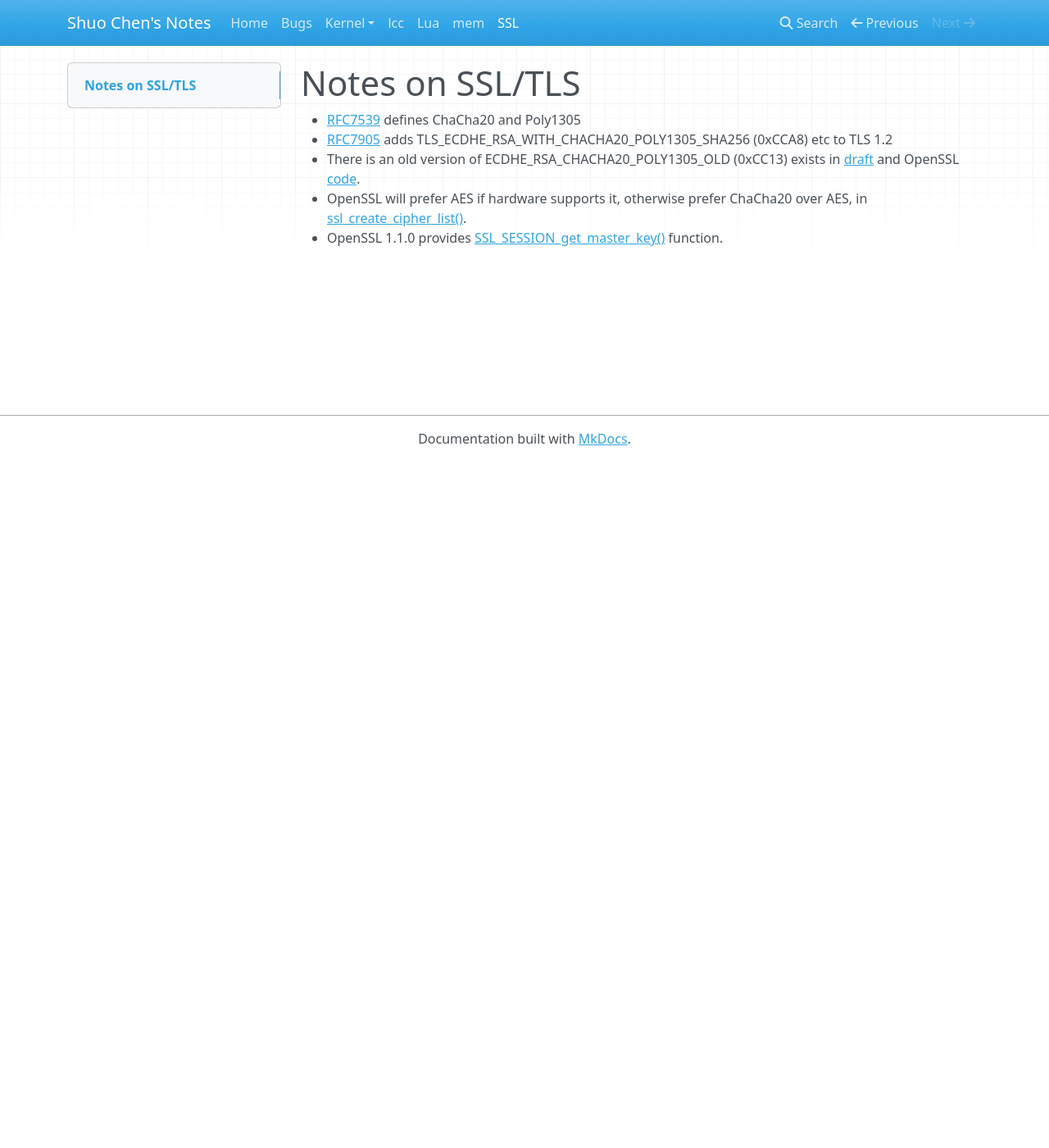
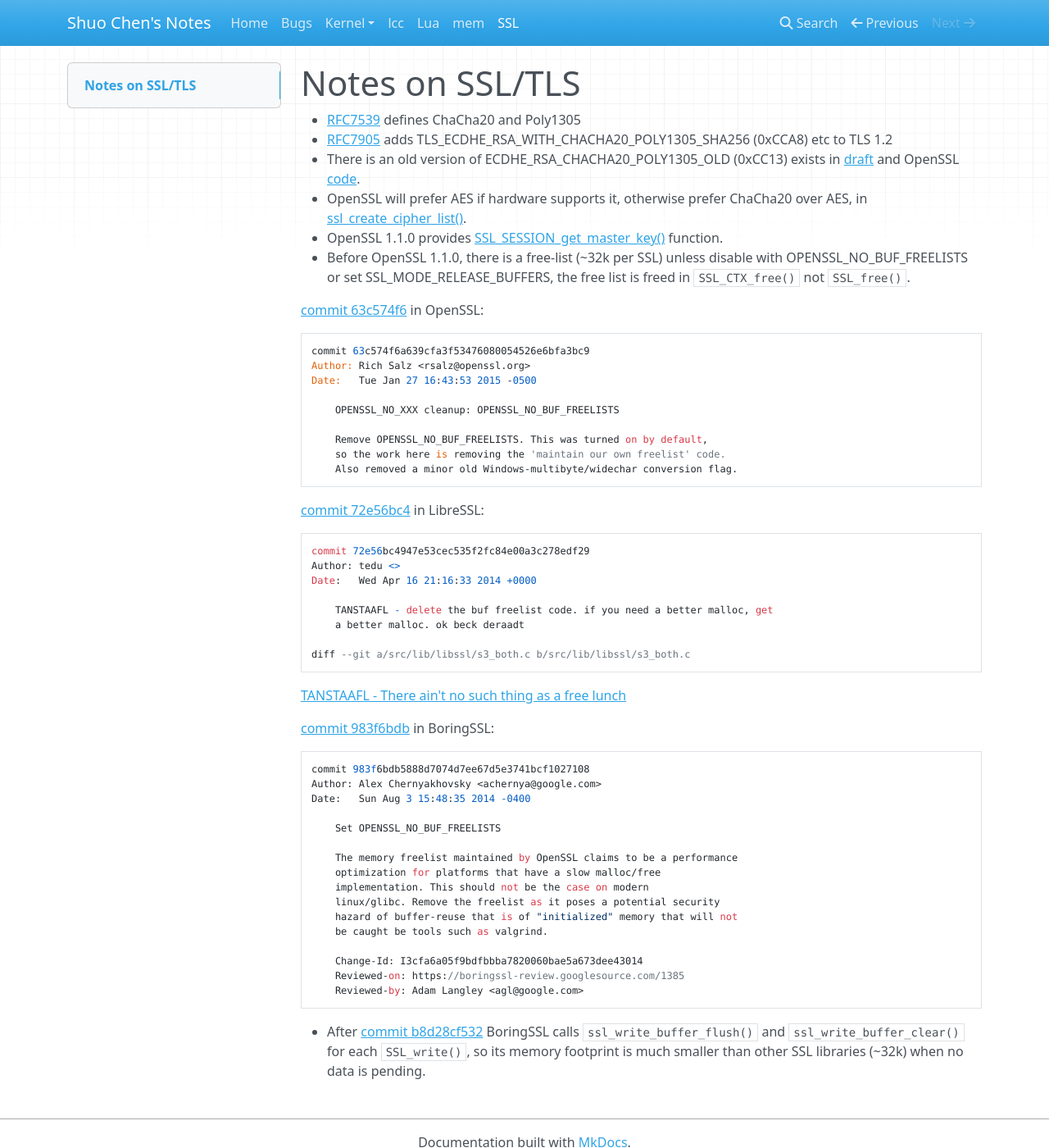
Before and after one commit to chenshuo/notes, an MkDocs documentation site: the page built from docs/ssl.md, in a window 1280 px wide and 1400 px high. Shown: the whole window at 82% size. Built offline with MkDocs 1.6.1, drawn with Linux system fonts in a browser that asks for light colours; nearby versions of some CDN libraries; old or Windows-style settings are respelled for this version of MkDocs.

Commit message:
update ssl.md

````diff
--- a/docs/ssl.md
+++ b/docs/ssl.md
@@ -5,3 +5,55 @@
 * There is an old version of ECDHE_RSA_CHACHA20_POLY1305_OLD (0xCC13) exists in [draft](https://tools.ietf.org/html/draft-agl-tls-chacha20poly1305) and OpenSSL [code](https://boringssl.googlesource.com/boringssl/+/271777f5ac6c7f7d1aaf95b91c5a5bef86da6363).
 * OpenSSL will prefer AES if hardware supports it, otherwise prefer ChaCha20 over AES, in [ssl_create_cipher_list()](https://github.com/libressl-portable/openbsd/blob/master/src/lib/libssl/ssl_ciph.c#L1397).
 * OpenSSL 1.1.0 provides [SSL_SESSION_get_master_key()](https://www.openssl.org/docs/man1.1.0/ssl/SSL_get_client_random.html) function.
+* Before OpenSSL 1.1.0, there is a free-list (~32k per SSL) unless disable with OPENSSL_NO_BUF_FREELISTS or set SSL_MODE_RELEASE_BUFFERS, the free list is freed in `SSL_CTX_free()` not `SSL_free()`.
+
+[commit 63c574f6](https://github.com/openssl/openssl/commit/63c574f6a639cfa3f53476080054526e6bfa3bc9) in OpenSSL:
+
+```
+commit 63c574f6a639cfa3f53476080054526e6bfa3bc9
+Author: Rich Salz <rsalz@openssl.org>
+Date:   Tue Jan 27 16:43:53 2015 -0500
+
+    OPENSSL_NO_XXX cleanup: OPENSSL_NO_BUF_FREELISTS
+
+    Remove OPENSSL_NO_BUF_FREELISTS. This was turned on by default,
+    so the work here is removing the 'maintain our own freelist' code.
+    Also removed a minor old Windows-multibyte/widechar conversion flag.
+```
+
+[commit 72e56bc4](https://github.com/libressl-portable/openbsd/commit/72e56bc4947e53cec535f2fc84e00a3c278edf29) in LibreSSL:
+
+```
+commit 72e56bc4947e53cec535f2fc84e00a3c278edf29
+Author: tedu <>
+Date:   Wed Apr 16 21:16:33 2014 +0000
+
+    TANSTAAFL - delete the buf freelist code. if you need a better malloc, get
+    a better malloc. ok beck deraadt
+
+diff --git a/src/lib/libssl/s3_both.c b/src/lib/libssl/s3_both.c
+```
+[TANSTAAFL - There ain't no such thing as a free lunch](https://en.wikipedia.org/wiki/There_ain't_no_such_thing_as_a_free_lunch)
+
+[commit 983f6bdb](https://boringssl.googlesource.com/boringssl/+/983f6bdb5888d7074d7ee67d5e3741bcf1027108%5E%21/) in BoringSSL:
+
+```
+commit 983f6bdb5888d7074d7ee67d5e3741bcf1027108
+Author: Alex Chernyakhovsky <achernya@google.com>
+Date:   Sun Aug 3 15:48:35 2014 -0400
+
+    Set OPENSSL_NO_BUF_FREELISTS
+
+    The memory freelist maintained by OpenSSL claims to be a performance
+    optimization for platforms that have a slow malloc/free
+    implementation. This should not be the case on modern
+    linux/glibc. Remove the freelist as it poses a potential security
+    hazard of buffer-reuse that is of "initialized" memory that will not
+    be caught be tools such as valgrind.
+
+    Change-Id: I3cfa6a05f9bdfbbba7820060bae5a673dee43014
+    Reviewed-on: https://boringssl-review.googlesource.com/1385
+    Reviewed-by: Adam Langley <agl@google.com>
+```
+
+* After [commit b8d28cf532](https://boringssl.googlesource.com/boringssl/+/b8d28cf532e6dde3d5684ededb3878b05e692e00) BoringSSL calls `ssl_write_buffer_flush()` and `ssl_write_buffer_clear()` for each `SSL_write()`, so its memory footprint is much smaller than other SSL libraries (~32k) when no data is pending.
````
